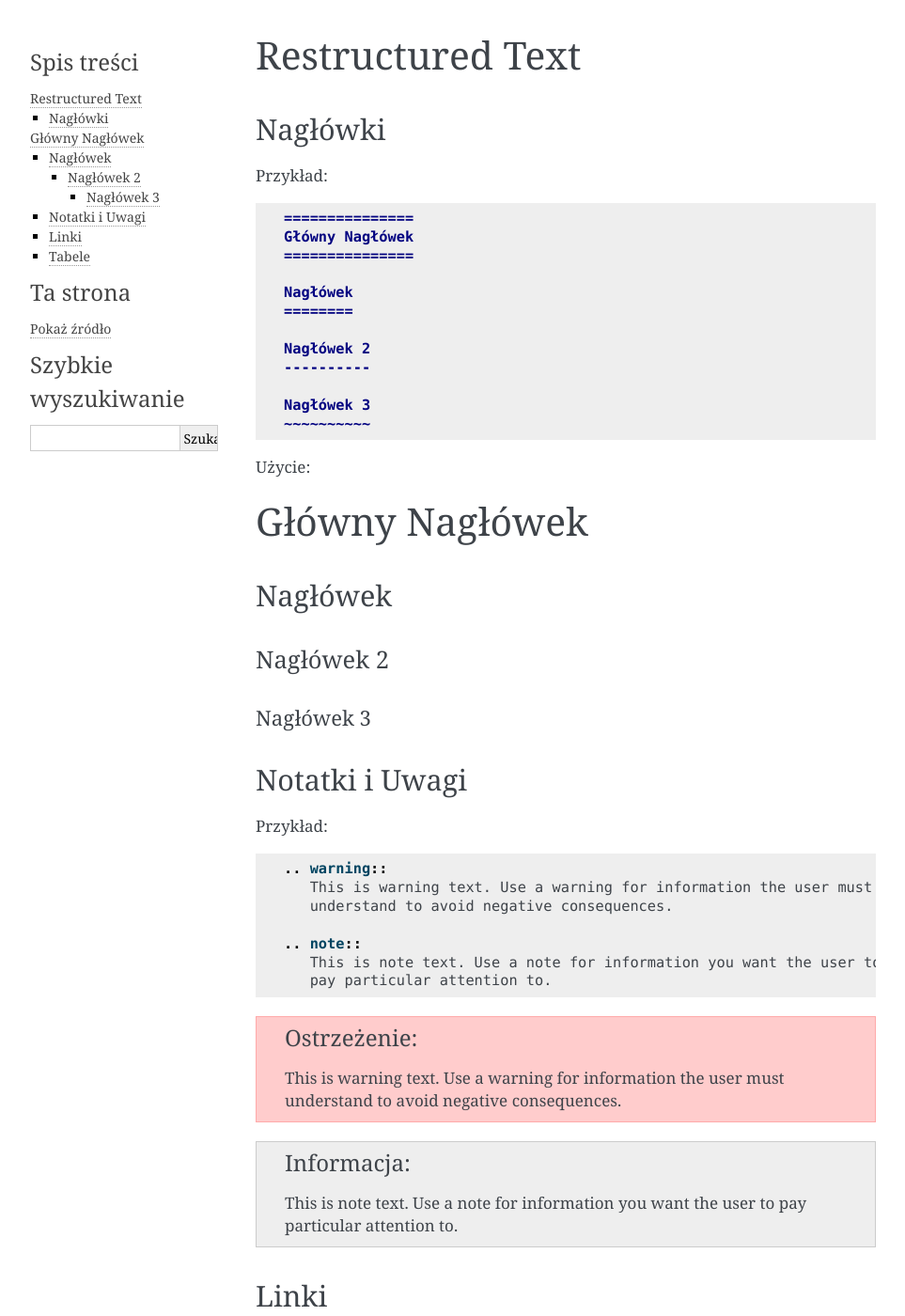
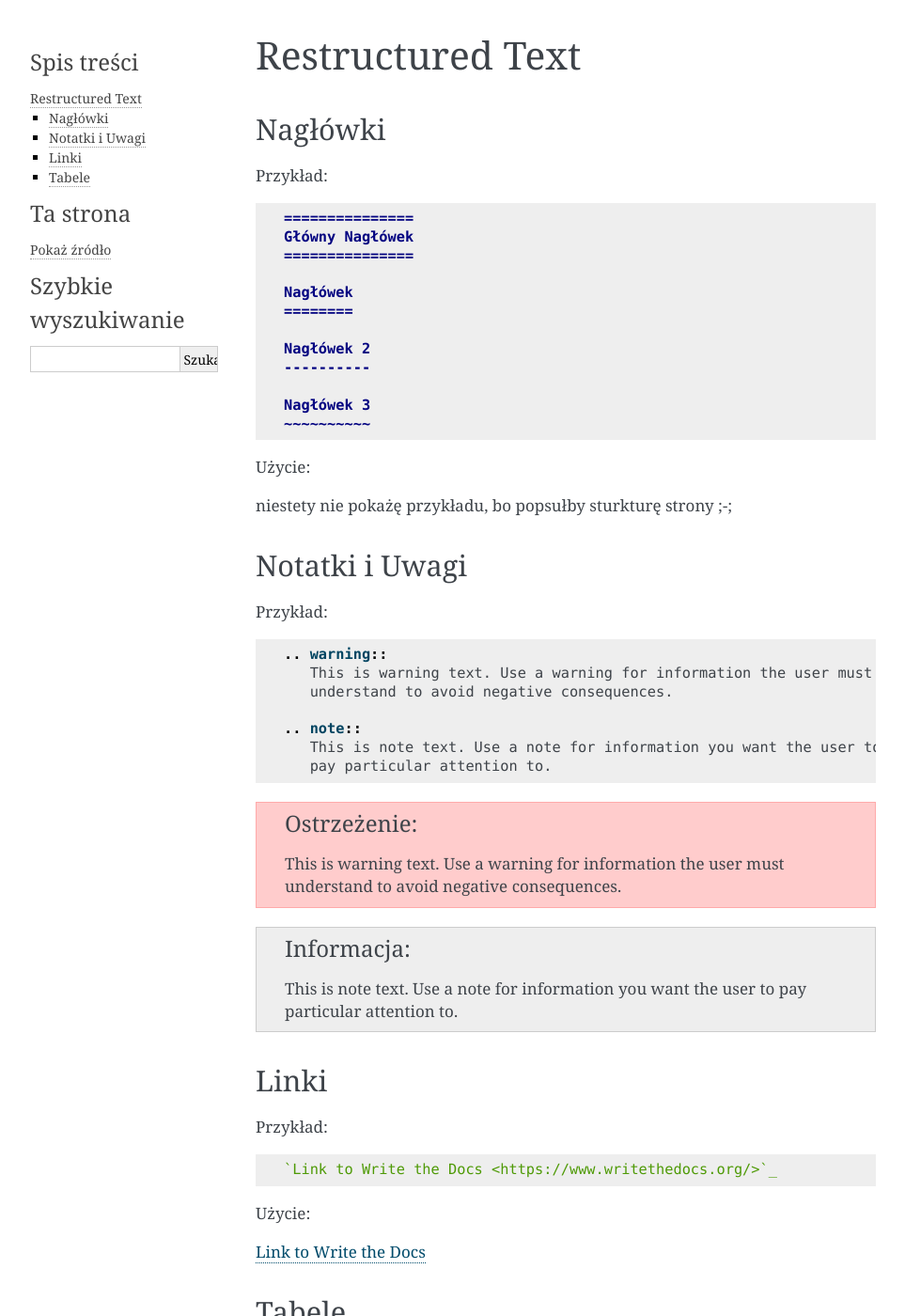
Before and after one commit to Foxyg3n/PWR-School, a Sphinx documentation site: the page built from sphinx/source/rst.rst, in a window 1280 px wide and 1400 px high. Shown: the whole window at 94% size, without its empty margins (148-1111 px from the left). Built offline with Sphinx 7.4.7, drawn with Linux system fonts in a browser that asks for light colours.

Commit message:
Updated rst information

```diff
--- a/sphinx/source/rst.rst
+++ b/sphinx/source/rst.rst
@@ -24,18 +24,7 @@ Przykład:
 
 Użycie:
 
-===============
-Główny Nagłówek
-===============
-
-Nagłówek
-========
-
-Nagłówek 2
-----------
-
-Nagłówek 3
-~~~~~~~~~~
+niestety nie pokażę przykładu, bo popsułby sturkturę strony ;-;
 
 Notatki i Uwagi
 ===============
@@ -63,14 +52,20 @@ Przykład:
 Linki
 =====
 
+Przykład:
+
 .. code-block :: rst
 
    `Link to Write the Docs <https://www.writethedocs.org/>`_
+
+Użycie:
 
 `Link to Write the Docs <https://www.writethedocs.org/>`_
 
 Tabele
 ======
+
+Przykład:
 
 .. code-block :: rst
 
@@ -82,6 +77,8 @@ Tabele
    | row 2, column 1        | row 2, column 2 |
    +------------------------+-----------------+
 
+Użycie:
+
 +------------------------+-----------------+
 | Header 1               | Header 2        |
 +========================+=================+
```
